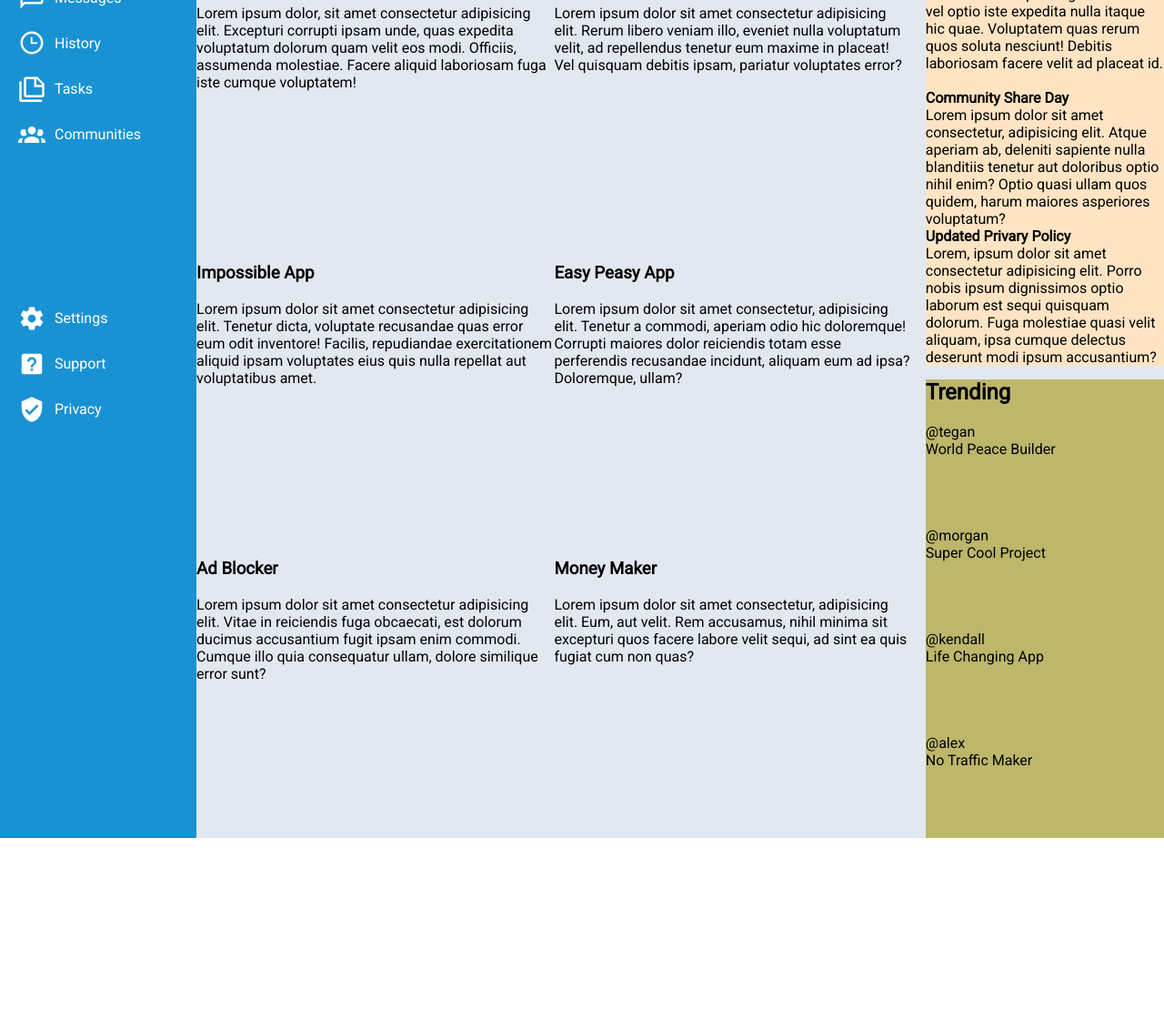
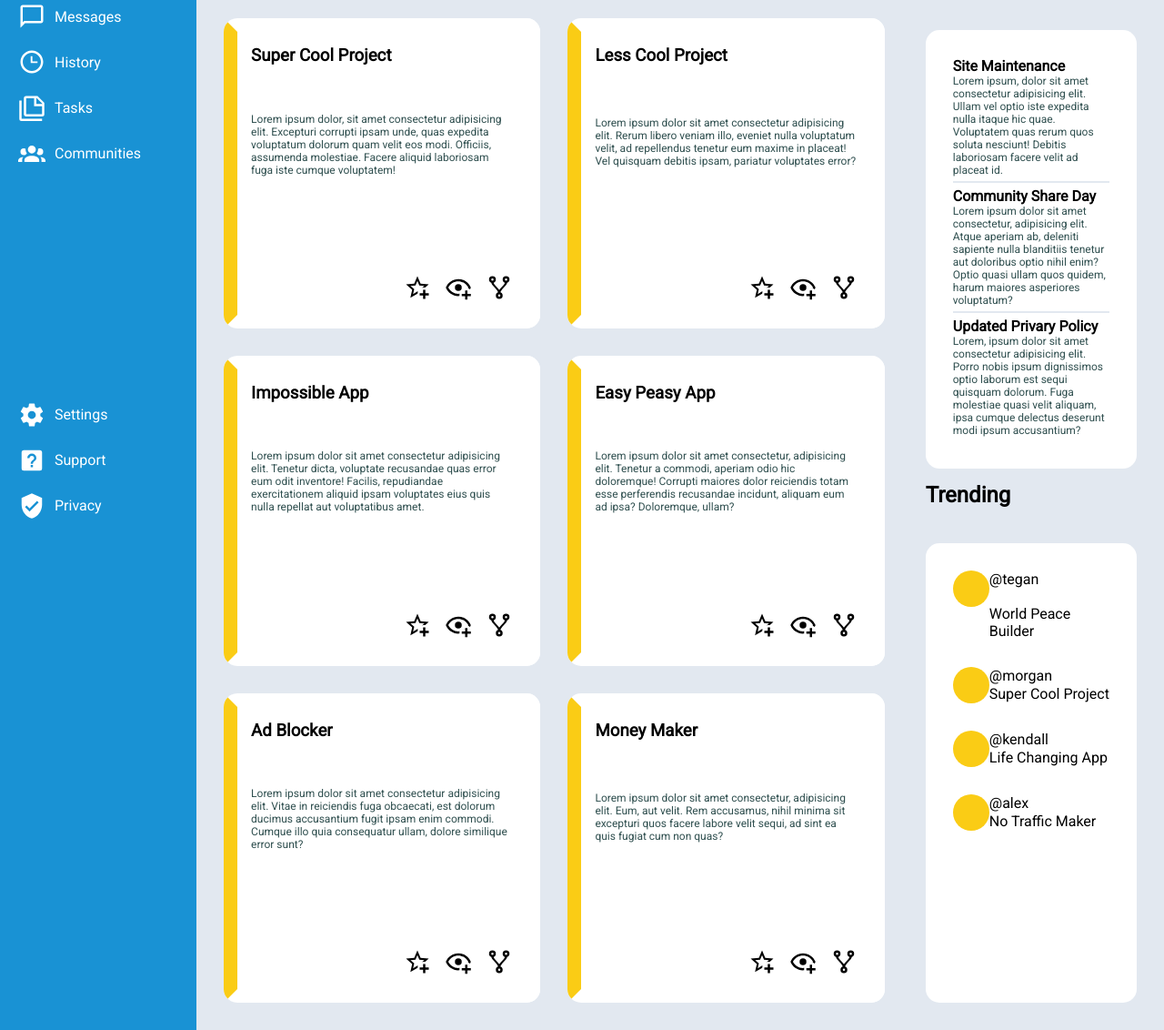
Before and after one commit to jc-cole/odin-dashboard, a plain HTML site: page index.html in a window 1280 px wide. Shown: the part 251-1383 px from the top of the page at 91% size. Before the commit the page ends 1172 px from the top, so only its background shows below. Drawn offline with Linux system fonts and the light colour scheme.

Commit message:
project done

```diff
--- a/index.html
+++ b/index.html
@@ -90,59 +90,61 @@
                 <h3>Super Cool Project</h3>
                 <p>Lorem ipsum dolor, sit amet consectetur adipisicing elit. Excepturi corrupti ipsam unde, quas expedita voluptatum dolorum quam velit eos modi. Officiis, assumenda molestiae. Facere aliquid laboriosam fuga iste cumque voluptatem!</p>
                 <div class="card-buttons">
-                    <div></div>
-                    <div></div>
-                    <div></div>
+                    <img class="card-button" src="images/star-plus-outline.svg" alt="">
+                    <img class="card-button" src="images/eye-plus-outline.svg" alt="">
+                    <img class="card-button" src="images/source-fork.svg" alt="">
                 </div>
             </div>
             <div class="card">
                 <h3>Less Cool Project</h3>
                 <p>Lorem ipsum dolor sit amet consectetur adipisicing elit. Rerum libero veniam illo, eveniet nulla voluptatum velit, ad repellendus tenetur eum maxime in placeat! Vel quisquam debitis ipsam, pariatur voluptates error?</p>
                 <div class="card-buttons">
-                    <div></div>
-                    <div></div>
-                    <div></div>
+                    <img class="card-button" src="images/star-plus-outline.svg" alt="">
+                    <img class="card-button" src="images/eye-plus-outline.svg" alt="">
+                    <img class="card-button" src="images/source-fork.svg" alt="">
                 </div>
             </div>
             <div class="card">
                 <h3>Impossible App</h3>
                 <p>Lorem ipsum dolor sit amet consectetur adipisicing elit. Tenetur dicta, voluptate recusandae quas error eum odit inventore! Facilis, repudiandae exercitationem aliquid ipsam voluptates eius quis nulla repellat aut voluptatibus amet.</p>
                 <div class="card-buttons">
-                    <div></div>
-                    <div></div>
-                    <div></div>
+                    <img class="card-button" src="images/star-plus-outline.svg" alt="">
+                    <img class="card-button" src="images/eye-plus-outline.svg" alt="">
+                    <img class="card-button" src="images/source-fork.svg" alt="">
                 </div>
             </div>
             <div class="card">
                 <h3>Easy Peasy App</h3>
                 <p>Lorem ipsum dolor sit amet consectetur, adipisicing elit. Tenetur a commodi, aperiam odio hic doloremque! Corrupti maiores dolor reiciendis totam esse perferendis recusandae incidunt, aliquam eum ad ipsa? Doloremque, ullam?</p>
                 <div class="card-buttons">
-                    <div></div>
-                    <div></div>
-                    <div></div>
+                    <img class="card-button" src="images/star-plus-outline.svg" alt="">
+                    <img class="card-button" src="images/eye-plus-outline.svg" alt="">
+                    <img class="card-button" src="images/source-fork.svg" alt="">
                 </div>
             </div>
             <div class="card">
                 <h3>Ad Blocker</h3>
                 <p>Lorem ipsum dolor sit amet consectetur adipisicing elit. Vitae in reiciendis fuga obcaecati, est dolorum ducimus accusantium fugit ipsam enim commodi. Cumque illo quia consequatur ullam, dolore similique error sunt?</p>
                 <div class="card-buttons">
-                    <div></div>
-                    <div></div>
-                    <div></div>
+                    <img class="card-button" src="images/star-plus-outline.svg" alt="">
+                    <img class="card-button" src="images/eye-plus-outline.svg" alt="">
+                    <img class="card-button" src="images/source-fork.svg" alt="">
                 </div>
             </div>
             <div class="card">
                 <h3>Money Maker</h3>
                 <p>Lorem ipsum dolor sit amet consectetur, adipisicing elit. Eum, aut velit. Rem accusamus, nihil minima sit excepturi quos facere labore velit sequi, ad sint ea quis fugiat cum non quas?</p>
                 <div class="card-buttons">
-                    <div></div>
-                    <div></div>
-                    <div></div>
+                    <img class="card-button" src="images/star-plus-outline.svg" alt="">
+                    <img class="card-button" src="images/eye-plus-outline.svg" alt="">
+                    <img class="card-button" src="images/source-fork.svg" alt="">
                 </div>
             </div>
         </div>
         <div class="announcements">
             <h2 class="section-title">Announcements</h2>
+
+            <div class="announcements-wrapper">
                 <div class="announcement-card">
                     <h4>Site Maintenance</h4>
                     <p>Lorem ipsum, dolor sit amet consectetur adipisicing elit. Ullam vel optio iste expedita nulla itaque hic quae. Voluptatem quas rerum quos soluta nesciunt! Debitis laboriosam facere velit ad placeat id.</p>
@@ -156,8 +158,10 @@
                     <p>Lorem, ipsum dolor sit amet consectetur adipisicing elit. Porro nobis ipsum dignissimos optio laborum est sequi quisquam dolorum. Fuga molestiae quasi velit aliquam, ipsa cumque delectus deserunt modi ipsum accusantium?</p>
                 </div>
             </div>
+        </div>
         <div class="trending">
             <h2 class="section-title">Trending</h2>
+            <div class="trending-wrapper">
                 <div class="trending-card">
                     <div class="pfp"></div>
                     <div class="handle">@tegan</div>
@@ -179,6 +183,7 @@
                     <div class="project-name">No Traffic Maker</div>
                 </div>
             </div>
+        </div>
     </main>
 
 
--- a/style.css
+++ b/style.css
@@ -3,13 +3,23 @@
     src: url(./Roboto-Regular.ttf);
 }
 
-h1, h2, h2, h4, h5, p, ul{
+h1, h2, h3, h4, h5, p, ul{
     margin: 0px;
     padding: 0px;
 }
 
+h1, h2, h3, h4, h5 {
+    font-weight: bold;
+}
+
 ul {
     width: 100%;
+}
+
+p {
+    font-size: 9pt;
+    margin-bottom: 5px;
+    color: darkslategray
 }
 
 
@@ -104,7 +114,6 @@ nav.sidebar img {
     grid-column: 2;
 }
 
-
 header {
     background-color: var(--white);
 
@@ -113,6 +122,8 @@ header {
 
     grid-column: 2;
     grid-row: 1;
+
+    margin: 15px;
 }
 
 .search {
@@ -215,6 +226,9 @@ main {
     display: grid;
     grid-template-columns: 1fr 1fr;
     grid-template-rows: 3rem;
+    gap: 30px;
+
+    margin: 30px;
 
 }
 
@@ -223,11 +237,37 @@ main {
     grid-row: 1;
 }
 
-.announcements {
-    background-color: bisque;
+.projects .card {
+    background-color: white;
+    border-style: solid;
+    border-radius: 15px;
+    border-width: 15px;
+    border-color: var(--white);
+    border-left-color: var(--yellow);
+    padding: 15px;
 
     display: grid;
-    grid-template-rows: 3rem repeat(3, 1fr);
+
+}
+
+.projects .card-buttons {
+    display: flex;
+    gap: 15px;
+    justify-content: right;
+    align-items: flex-end;
+}
+
+.projects .card-button {
+    width: var(--icon-size);
+    height: var(--icon-size);
+}
+
+.announcements {
+    background-color: var(--grey);
+
+    display: grid;
+    grid-template-rows: 1fr 4fr;
+    margin-right: 30px;
 
     grid-column: 2;
     grid-row: 1;
@@ -235,13 +275,32 @@ main {
 
 .announcements .section-title {
     grid-row: 1;
+    align-self: center;
+}
+
+.announcements-wrapper {
+    display: flex;
+    flex-direction: column;
+
+    gap: 5px;
+
+    background-color: var(--white);
+    padding: 30px;
+    border-radius: 15px;
+}
+
+.announcements-wrapper div:not(:last-child) {
+    border-width: 0px;
+    border-bottom-width: 2px;
+    border-color: var(--grey);
+    border-style: solid;
 }
 
 .trending {
-    background-color: darkkhaki;
+    background-color: var(--grey);
 
     display: grid;
-    grid-template-rows: 3rem repeat(4, 1fr);
+    grid-template-rows: 1fr 8fr;
 
     grid-column: 2;
     grid-row: 2;
@@ -251,3 +310,34 @@ main {
     grid-column: 1;
     grid-row: 1;
 }
+
+.trending-wrapper {
+    display: flex;
+    flex-direction: column;
+
+    gap: 30px;
+
+    background-color: var(--white);
+    padding: 30px;
+    border-radius: 15px;
+
+    margin-right: 30px;
+    margin-bottom: 30px;
+}
+
+.trending .pfp {
+    background-color: var(--yellow);
+    width: var(--pfp-size);
+    height: var(--pfp-size);
+    border-radius: 100%;
+}
+
+.trending-card {
+    display: grid;
+    grid-template-columns: 1fr 6fr;
+    grid-template-rows: 1fr 1fr;
+}
+
+.trending-card .pfp {
+    grid-row: span 2;
+}
```
Also changed, not shown: images/eye-plus-outline.svg (added), images/source-fork.svg (added), images/star-plus-outline.svg (added). Lines whose indentation alone changed are shown as unchanged.
